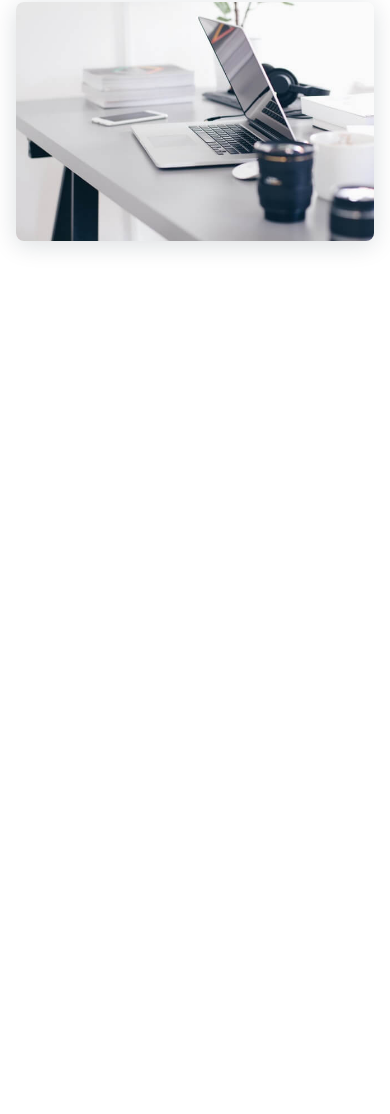
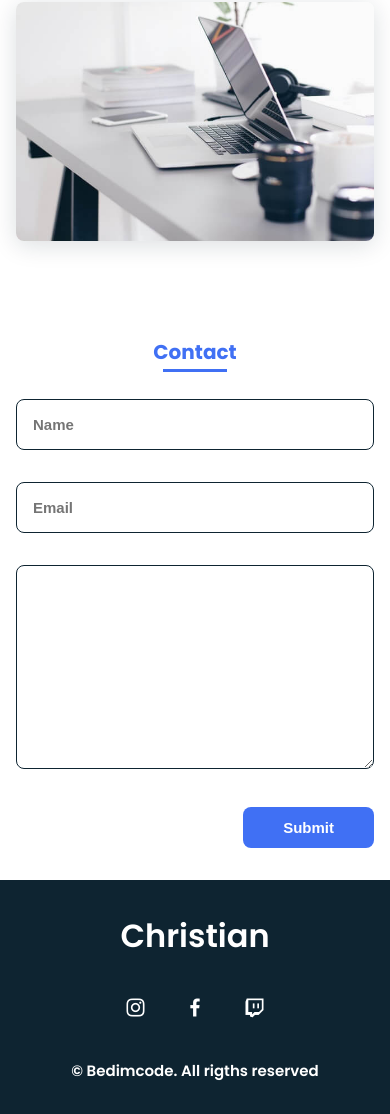
Before and after one commit to cquiladiaz/cquiladiaz.github.io, a plain HTML site: page index.html in a window 390 px wide. Shown: the part 3077-4191 px from the top of the page. Before the commit the page ends 3350 px from the top, so only its background shows below. Drawn offline with nearby package versions, Linux system fonts and the light colour scheme.

Commit message:
Actualización de la version mobile terminada

```diff
--- a/assets/css/styles.css
+++ b/assets/css/styles.css
@@ -315,9 +315,43 @@ img{
   transform: scale(1.1);
 }
 /* ===== CONTACT =====*/
-
-
+.contact__input{
+  width: 100%;
+  font-size: var(--normal-font-size);
+  font-weight: var(--font-semi);
+  padding: 1rem;
+  border-radius: 0.5rem;
+  border: 1.5px solid var(--secondary-color);
+  outline: none;
+  margin-bottom: var(--mb-4);
+}
+.contact__button{
+  display: block;
+  border: none;
+  outline: none;
+  font-size: var(--normal-font-size);
+  cursor: pointer;
+  margin-left: auto;
+}
 /* ===== FOOTER =====*/
-
+.footer{
+  background-color: var(--secondary-color);
+  color: #fff;
+  text-align: center;
+  font-weight: var(--font-semi);
+  padding: 2rem 0;
+}
+.footer__title{
+  font-size: 2rem;
+  margin-bottom: var(--mb-4);
+}
+.footer__social{
+  margin-bottom: var(--mb-4);
+}
+.footer__icon{
+  font-size: 1.5rem;
+  color: #fff;
+  margin: 0 var(--mb-2);
+}
 
 /* ===== MEDIA QUERIES=====*/
--- a/index.html
+++ b/index.html
@@ -20,11 +20,11 @@
 
                 <div class="nav__menu" id="nav-menu">
                     <ul class="nav__list">
-                        <li class="nav__item"><a href="#" class="nav__link active">Home</a></li>
-                        <li class="nav__item"><a href="#" class="nav__link">About</a></li>
-                        <li class="nav__item"><a href="#" class="nav__link">Skills</a></li>
-                        <li class="nav__item"><a href="#" class="nav__link">Work</a></li>
-                        <li class="nav__item"><a href="#" class="nav__link">Contact</a></li>
+                        <li class="nav__item"><a href="#home" class="nav__link active">Home</a></li>
+                        <li class="nav__item"><a href="#about" class="nav__link">About</a></li>
+                        <li class="nav__item"><a href="#skills" class="nav__link">Skills</a></li>
+                        <li class="nav__item"><a href="#work" class="nav__link">Work</a></li>
+                        <li class="nav__item"><a href="#contact" class="nav__link">Contact</a></li>
                     </ul>
                 </div>
 
@@ -138,7 +138,7 @@
                     </div>
 
                     <div>
-                        <img class="skills__img" src="/assets/img/work3.jpg" alt="Working on laptop">
+                        <img class="skills__img" src="./assets/img/work3.jpg" alt="Working on laptop">
                     </div>
                 </div>
             </section>
@@ -150,28 +150,49 @@
                 <div class="work__container bd-grid">
                     <div class="work__img">
                         <a href=""></a>
-                        <img src="./assets/img/work1.jpg" alt="Pappers ">
+                        <img src="./assets/img/work1.jpg" alt="Landing page">
                     </div>
                     <div class="work__img">
-                        <img src="./assets/img/work2.jpg" alt="Pappers ">
+                        <img src="./assets/img/work2.jpg" alt="Landing page">
                     </div>
                     <div class="work__img">
-                        <img src="./assets/img/work3.jpg" alt="Pappers ">
+                        <img src="./assets/img/work3.jpg" alt="Landing page">
                     </div>
                     <div class="work__img">
-                        <img src="./assets/img/work4.jpg" alt="Pappers ">
+                        <img src="./assets/img/work4.jpg" alt="Landing page">
                     </div>
                 </div>
             </section>
 
+            <!--===== CONTACT =====-->
+            <section class="contact section" id="contact">
+                <h2 class="section-title">Contact</h2>
 
-            <!--===== CONTACT =====-->
+                <div class="contact__container bd-grid">
+                    <form action="" class="contact__form">
+                        <input type="text" placeholder="Name" class="contact__input">
+                        <input type="mail" placeholder="Email" class="contact__input">
+                        <textarea name="" id="" cols="0" rows="10" class="contact__input"></textarea>
 
+                        <input type="button" value="Submit" class="contact__button button">
+                    </form>
+                </div>
+            </section>
 
         </main>
 
         <!--===== FOOTER =====-->
+        <footer class="footer">
+            <p class="footer__title">Christian</p>
 
+            <div class="footer__social">
+                <a href="#" class="footer__icon"><i class='bx bxl-instagram'></i></a>
+                <a href="#" class="footer__icon"><i class='bx bxl-facebook'></i></a>
+                <a href="#" class="footer__icon"><i class='bx bxl-twitch'></i></a>
+            </div>
+
+            <p>© Bedimcode. All rigths reserved</p>
+        </footer>
 
         <!--===== SCROLL REVEAL =====-->
         <script src="https://unpkg.com/scrollreveal"></script>
```
